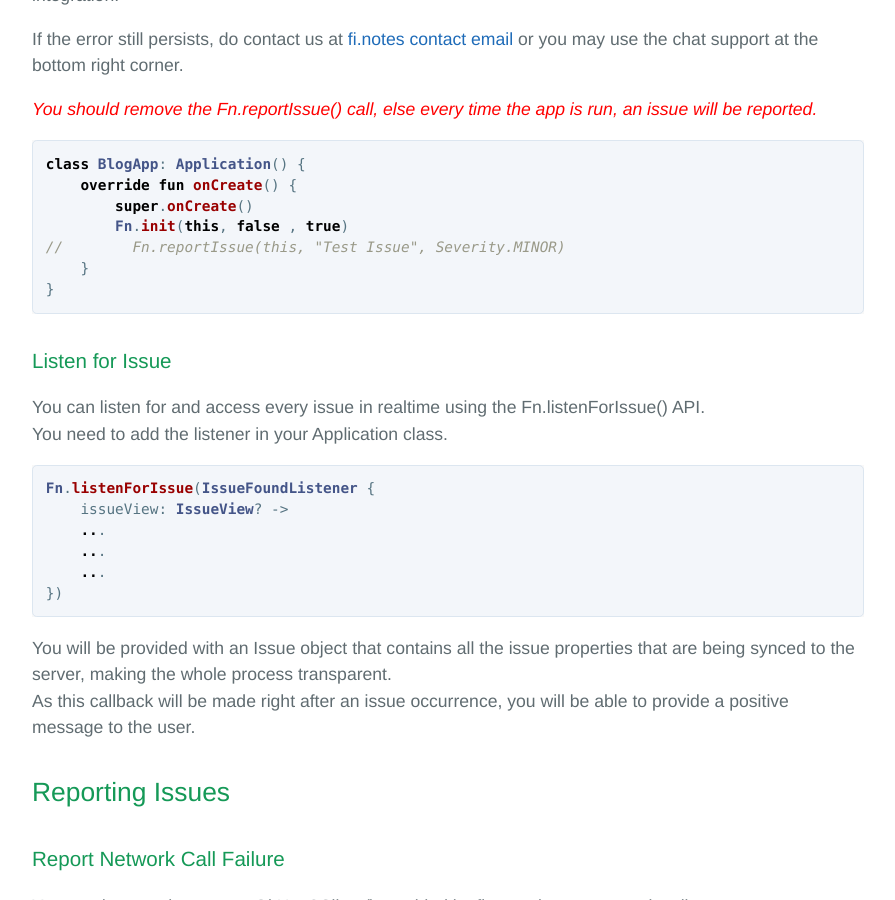
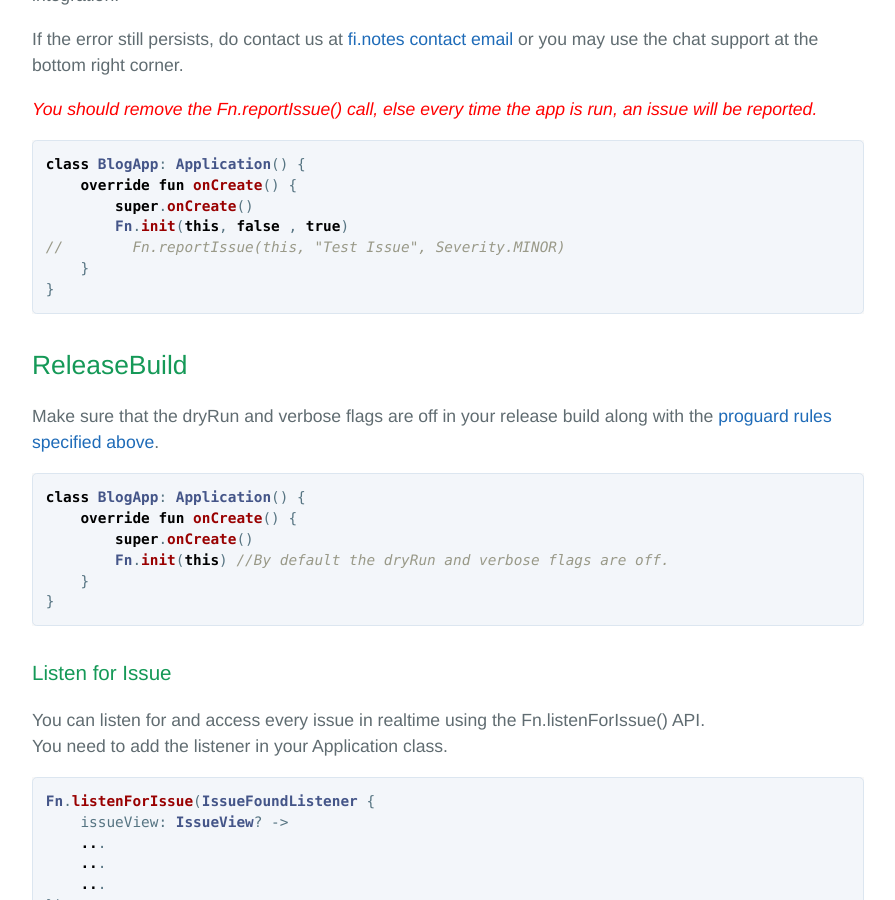
Before and after one commit to finotes/finotes.github.io, a Jekyll site: the page built from _posts/2018-02-09-kotlin-docs.md, in a window 1280 px wide and 900 px high, scrolled down 3200 px. Shown: the whole window, without its empty margins (192-1087 px from the left). Built offline with Jekyll 4.4.1, drawn with Linux system fonts in a browser that asks for light colours; some web fonts are replaced.

Commit message:
Update 2018-02-09-kotlin-docs.md

````diff
--- a/_posts/2018-02-09-kotlin-docs.md
+++ b/_posts/2018-02-09-kotlin-docs.md
@@ -39,7 +39,7 @@ compile('com.finotes:finotescore:2.3.3@aar') {
 }
 ```
 
-#### Progruard
+#### Proguard
 If you are using proguard in your release build, you need to add the following to your proguard-rules.pro file.
 
 ```
@@ -129,6 +129,17 @@ class BlogApp: Application() {
         super.onCreate()
 	Fn.init(this, false , true)
 //        Fn.reportIssue(this, "Test Issue", Severity.MINOR)
+    }
+}
+```
+
+## ReleaseBuild
+Make sure that the dryRun and verbose flags are off in your release build along with the [proguard rules specified above](#proguard).
+```kotlin
+class BlogApp: Application() {
+    override fun onCreate() {
+        super.onCreate()
+        Fn.init(this) //By default the dryRun and verbose flags are off.
     }
 }
 ```
````
